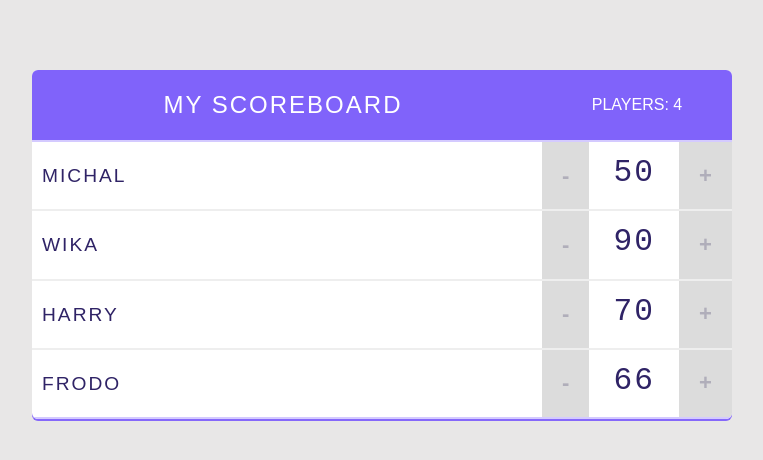
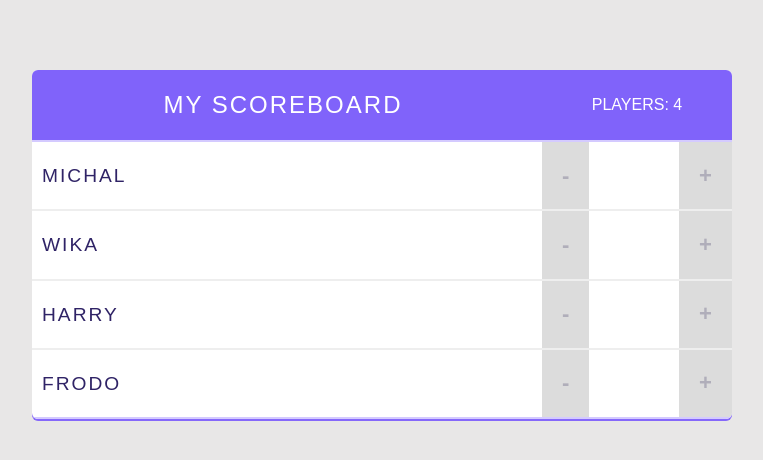
Before and after one commit to michaldobiezynski/ScoreBoardApp, a React (Create React App) app: page / in a window 1280 px wide. Shown: the top 460 px of the page, without its empty margins (258-1021 px from the left). Built offline with nearby package versions, Linux system fonts and the light colour scheme.

Commit message:
removed score props being passed to counter from player comp

```diff
--- a/src/index.js
+++ b/src/index.js
@@ -47,7 +47,7 @@ const Player = (props) => {
               {props.name}
           </span>
 
-          <Counter score={props.score}/>
+          <Counter/>
 
       </div>
     );
```
